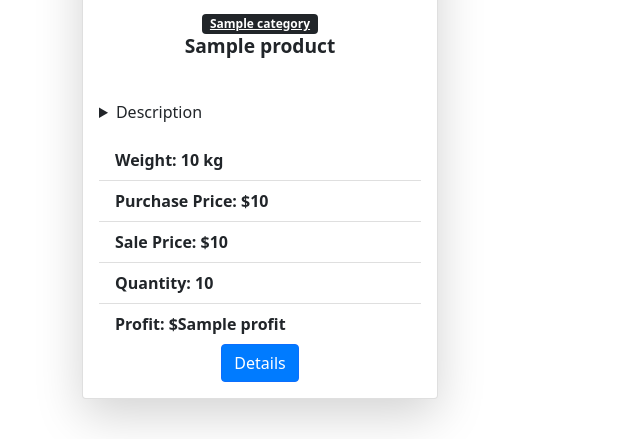
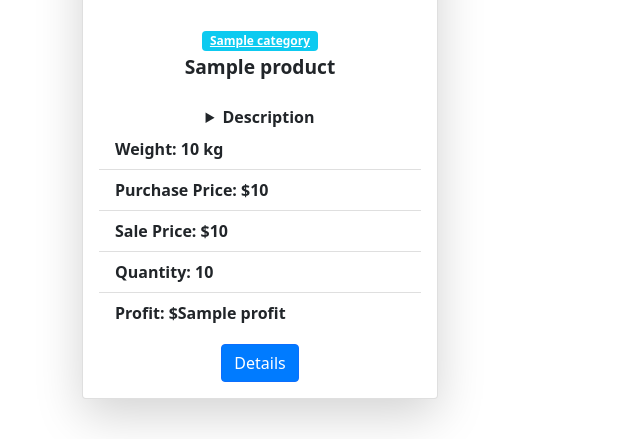
Before and after one commit to asiomchen/inventory-management, a Python web app: template templates/index.html in a window 1280 px wide. Shown: the part 633-1072 px from the top of the page, without its empty margins (0-640 px from the left). Run offline with Jinja, Linux system fonts and the light colour scheme; the template is opened without the code that fills it: most values are stand-ins (such as "Sample title", 1, 10 or a date in 2020); some libraries are stand-ins or nearby versions.

Commit message:
Update product card layout in index.html

```diff
--- a/templates/index.html
+++ b/templates/index.html
@@ -10,19 +10,19 @@
     <div class="row row-cols-1 row-cols-md-2 row-cols-lg-3 g-4">
         {% for product in products %}
             <div class="col mb-3">
-                <div class="card shadow-lg rounded">
+                <div class="card shadow-lg rounded ">
                     <img src="{{ deliver_image(product.photo.public_id, 390, 390) }}" class="card-img-top" alt="{{ product.title }}">
                     <div class="card-body d-flex flex-column justify-content-between">
                         <div class="text-center mb-0 mt-auto">
-                            <a href="{{ url_for('main.category', category_id=product.category.idx) }}"  class="badge bg-dark">{{ product.category.name }}</a>
-                            <h5 class="card-title text-truncate mb-0">{{ product.title }}</h5>
+                            <a href="{{ url_for('main.category', category_id=product.category.idx) }}"  class="badge bg-info">{{ product.category.name }}</a>
+                            <h5 class="card-title text-truncate mb-0 mt-1">{{ product.title }}</h5>
                         </div>
-                        <p class="card-text mt-auto">
+                        <div class="card-text mx-auto">
                             <details name="description">
                                 <summary>Description</summary>
                                 <p>{{ product.description }}</p>
                             </details>
-                        </p>
+                        </div>
                         <ul class="list-group list-group-flush">
                             <li class="list-group-item">Weight: {{ product.weight }} kg</li>
                             <li class="list-group-item">Purchase Price: ${{ product.purchase_price }}</li>
```
